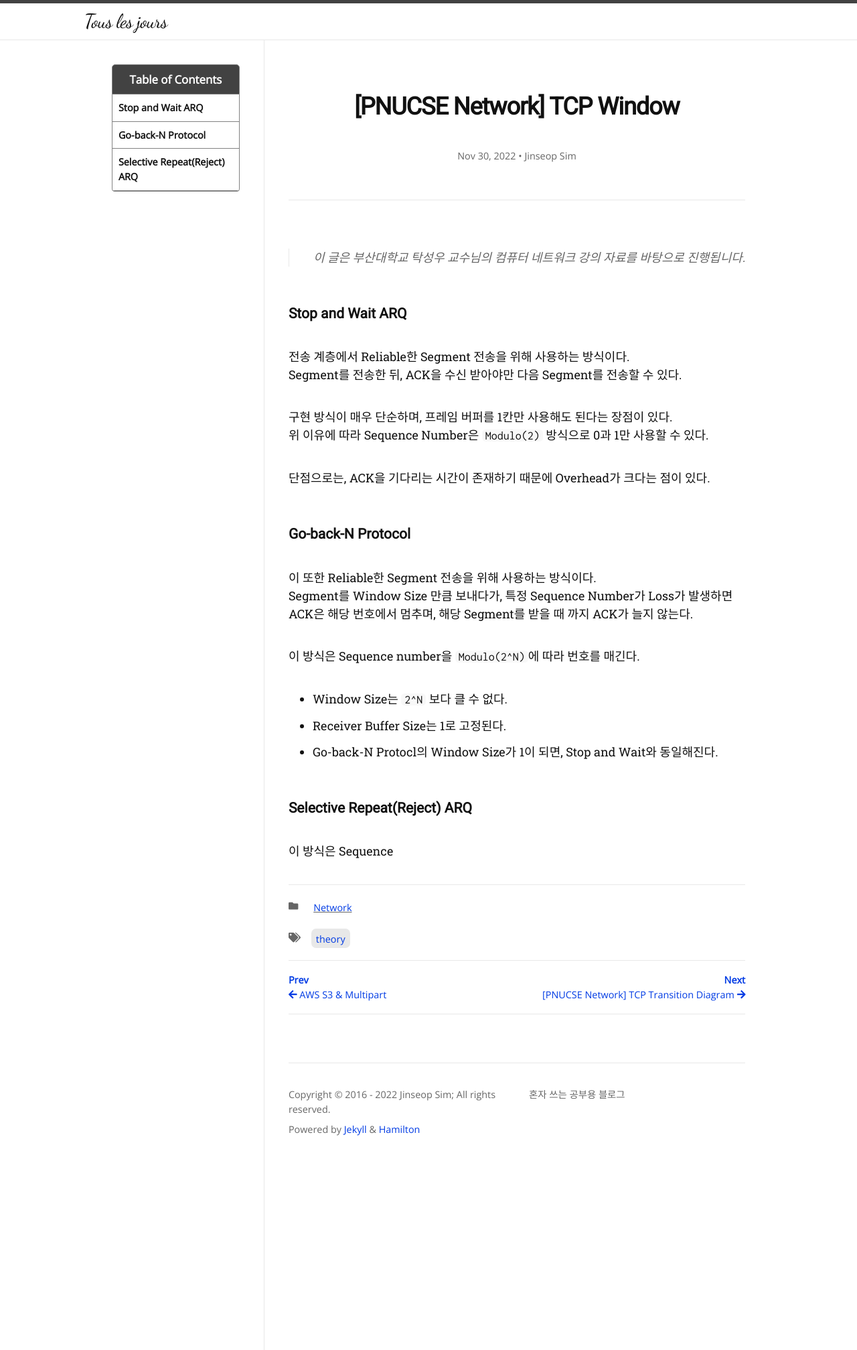
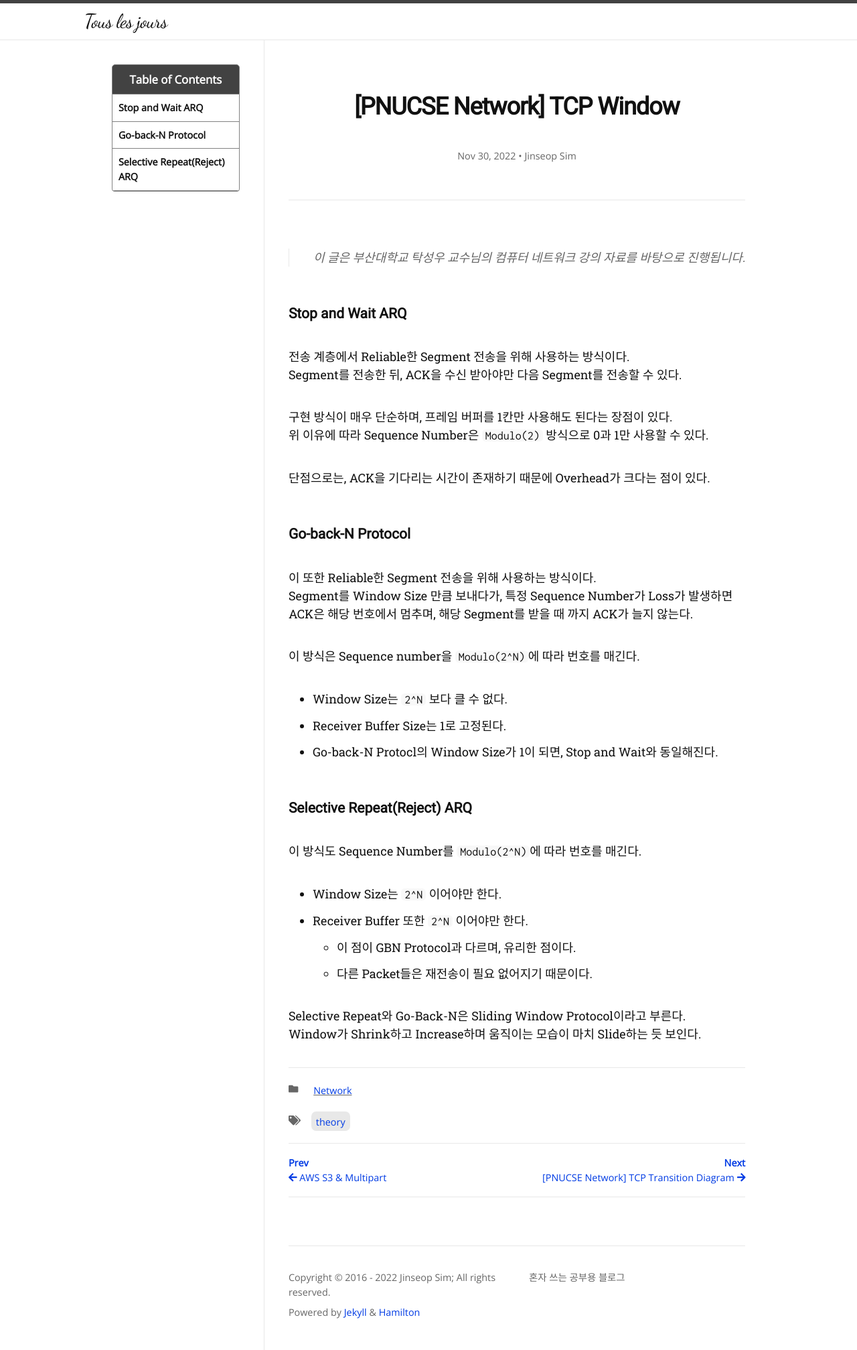
Before and after one commit to Jinseop-Sim/Jinseop-Sim.github.io, a Jekyll site: the page built from _posts/2022-11-30-TCP-Window.md, in a window 1280 px wide. Shown: the whole page at 67% size. Built offline with Jekyll 4.4.1, drawn with Linux system fonts in a browser that asks for light colours; nearby versions of some CDN libraries; some web fonts are replaced.

Commit message:
글 내용 추가

````diff
--- a/_posts/2022-11-30-TCP-Window.md
+++ b/_posts/2022-11-30-TCP-Window.md
@@ -29,5 +29,11 @@ ACK은 해당 번호에서 멈추며, 해당 Segment를 받을 때 까지 ACK가
 - Go-back-N Protocl의 Window Size가 1이 되면, Stop and Wait와 동일해진다.
 
 ### Selective Repeat(Reject) ARQ
+이 방식도 Sequence Number를 ```Modulo(2^N)```에 따라 번호를 매긴다.
+- Window Size는 ```2^N``` 이어야만 한다.
+- Receiver Buffer 또한 ```2^N``` 이어야만 한다.
+  - 이 점이 GBN Protocol과 다르며, 유리한 점이다.
+  - 다른 Packet들은 재전송이 필요 없어지기 때문이다.
 
-이 방식은 Sequence
+Selective Repeat와 Go-Back-N은 Sliding Window Protocol이라고 부른다.
+Window가 Shrink하고 Increase하며 움직이는 모습이 마치 Slide하는 듯 보인다.
````
